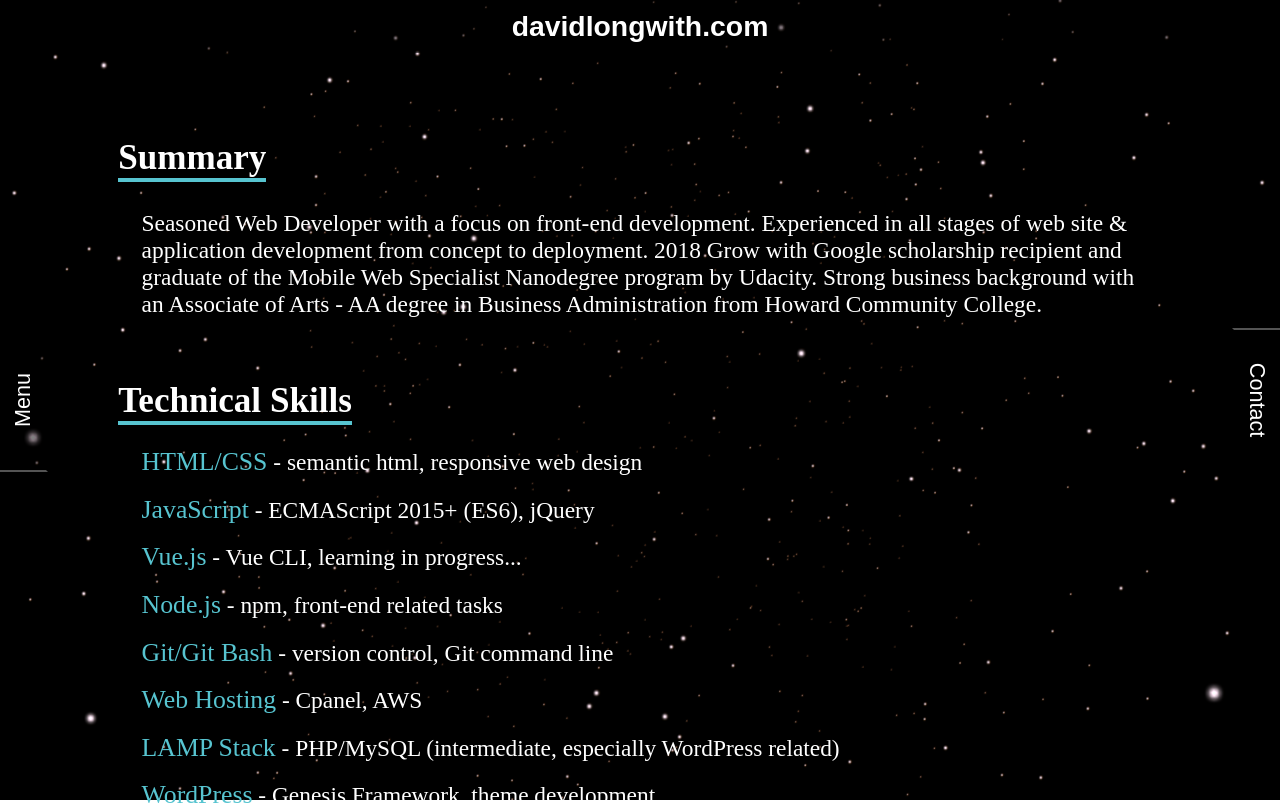
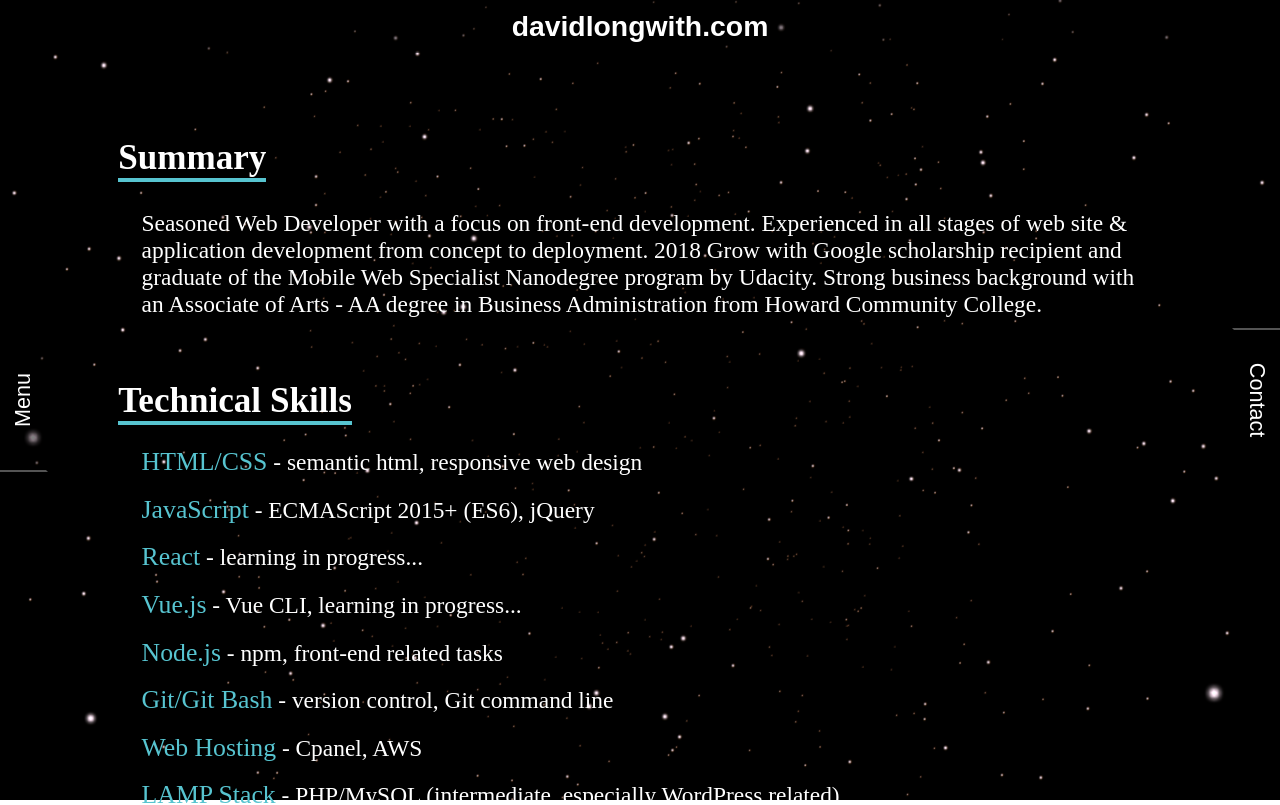
Before and after one commit to davidlongwith/portfolio-mysite-vue, a Vue app: page /about in a window 1280 px wide. Shown: the top 805 px of the page. Built offline with nearby package versions, Linux system fonts and the light colour scheme; a web font is replaced by a local one.

Commit message:
update content - about view

```diff
--- a/src/views/About.vue
+++ b/src/views/About.vue
@@ -16,6 +16,7 @@
       <ul>
         <li><span>HTML/CSS</span> - semantic html, responsive web design</li>
         <li><span>JavaScript</span> - ECMAScript 2015+ (ES6), jQuery</li>
+        <li><span>React</span> - learning in progress...</li>
         <li><span>Vue.js</span> - Vue CLI, learning in progress...</li>
         <li><span>Node.js</span> - npm, front-end related tasks</li>
         <li><span>Git/Git Bash</span> - version control, Git command line</li>
```
